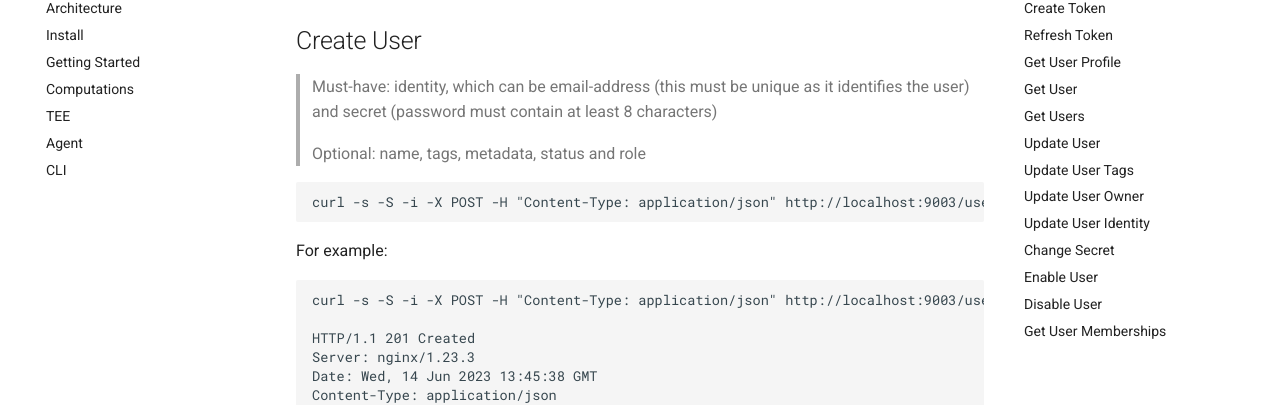
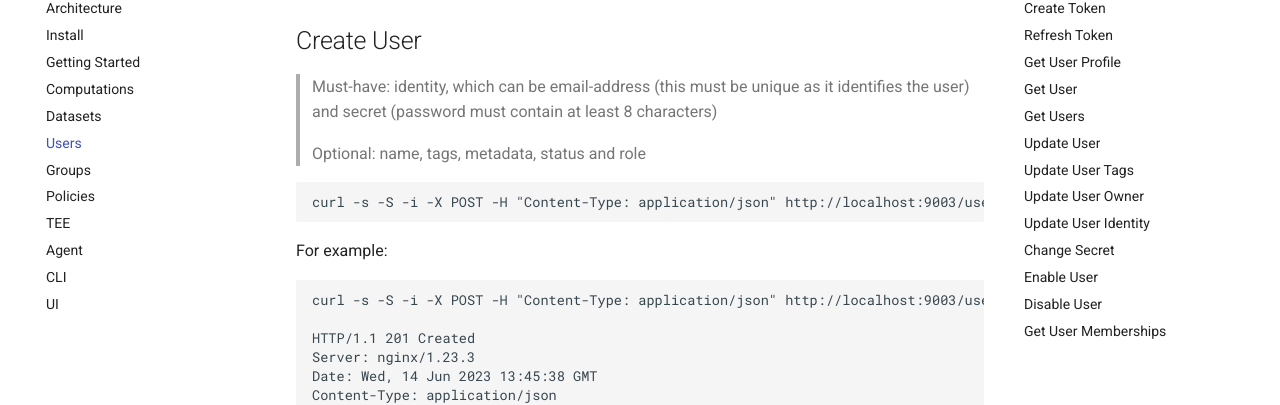
Before and after one commit to ultravioletrs/cocos-docs, an MkDocs documentation site: the page built from docs/users.md, in a window 1280 px wide. Shown: the part 157-562 px from the top of the page. Built offline with MkDocs 1.6.1 and Material for MkDocs 9.7.7, drawn with Linux system fonts in a browser that asks for light colours; comment, search, counter and statistics services are not loaded.

Commit message:
Update Missing Files
Signed-off-by: rodneyosodo <blackd0t@protonmail.com>

```diff
--- a/mkdocs.yml
+++ b/mkdocs.yml
@@ -22,6 +22,11 @@ nav:
   - Install: install.md
   - Getting Started: getting-started.md
   - Computations: computations.md
+  - Datasets: datasets.md
+  - Users: users.md
+  - Groups: groups.md
+  - Policies: policies.md
   - TEE: tee.md
   - Agent: agent.md
   - CLI: cli.md
+  - UI: ui.md
```
